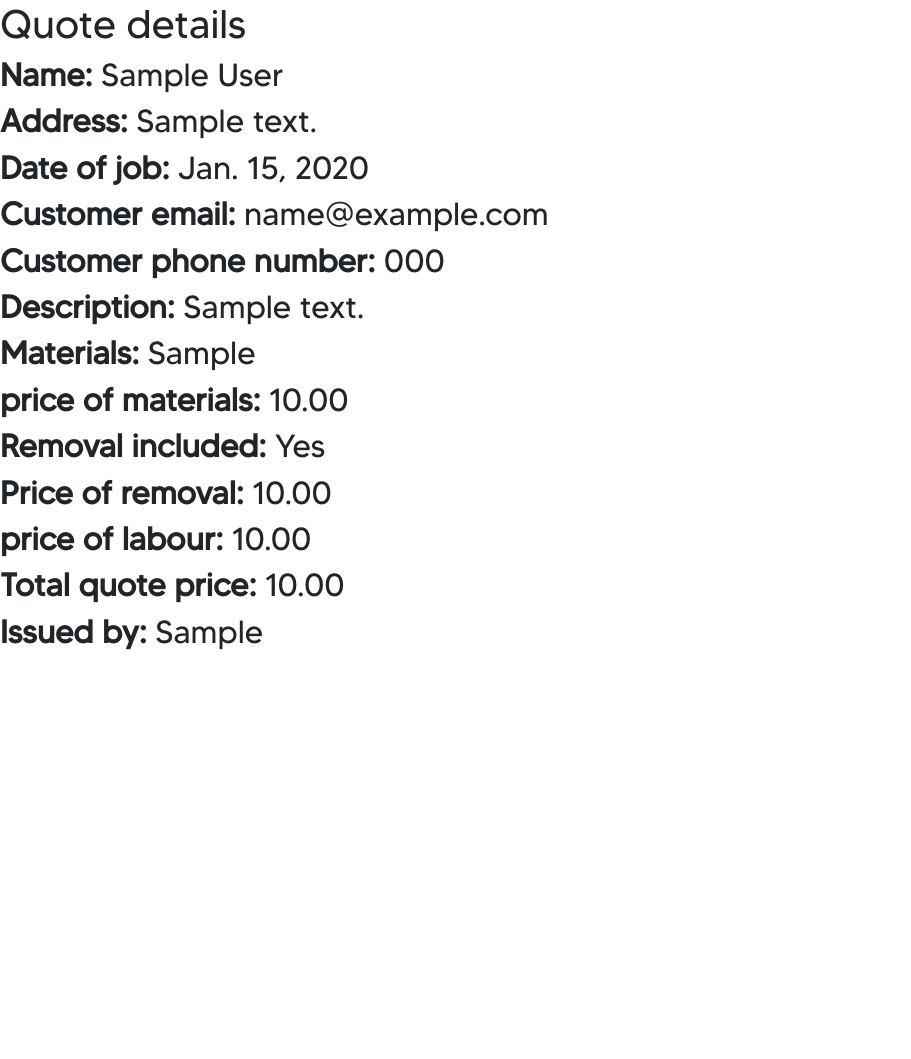
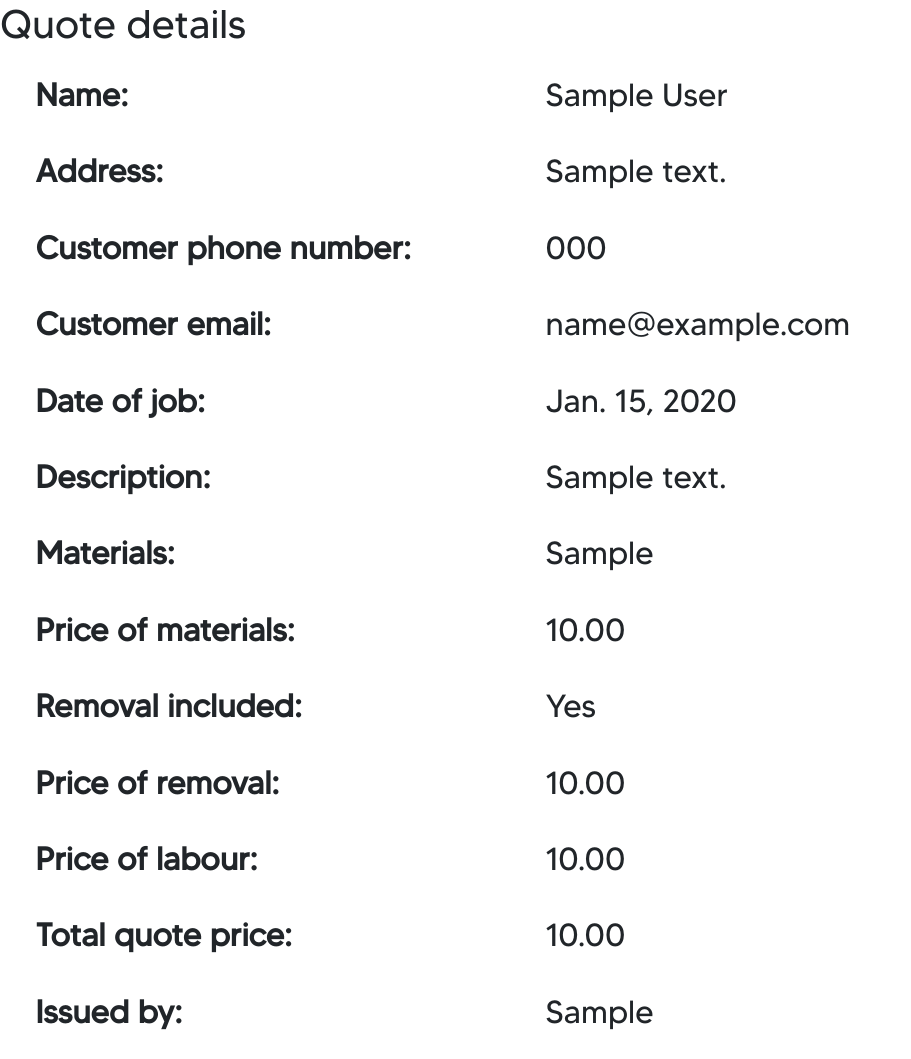
Before and after one commit to jackkeepin/Frenchay-Fencing-Management-Service, a Django app: template quote/templates/quote/quote_detail.html in a window 1280 px wide. Shown: the part 60-1119 px from the top of the page, without its empty margins (0-911 px from the left). Before the commit the page ends 710 px from the top, so only its background shows below. Run offline with Django 3.2, Linux system fonts and the light colour scheme; the template is opened without the code that fills it: values that come from a table or form of the project are taken from there, others are empty; tables that the repository leaves empty hold one stand-in row (values such as "Sample post"); some libraries are stand-ins or nearby versions.

Commit message:
Redesign of quote detail

```diff
--- a/quote/static/quote/quote_details_styles.css
+++ b/quote/static/quote/quote_details_styles.css
@@ -0,0 +1,137 @@
+#data-container {
+  margin-left: 2%;
+  /* max-width: 100vw; */
+  /* margin-right: 15%; */
+}
+
+.name {
+  grid-area: customerName;
+}
+.nameData {
+  grid-area: customerNameData;
+}
+.address {
+  grid-area: customerAddress;
+}
+.addressData {
+  grid-area: customerAddressData;
+}
+.email {
+  grid-area: customerEmail;
+}
+.emailData {
+  grid-area: customerEmailData;
+}
+.phoneNum {
+  grid-area: customerNumber;
+}
+.phoneNumData {
+  grid-area: customerNumberData;
+}
+.dateOfJob {
+  grid-area: jobDate;
+}
+.dateOfJobData {
+  grid-area: jobDateData;
+}
+.description {
+  grid-area: jobDescription;
+}
+.descriptionData {
+  grid-area: jobDescriptionData;
+}
+.materials {
+  grid-area: material;
+}
+.materialsData {
+  grid-area: materialData;
+}
+.priceOfMaterials {
+  grid-area: materialPrice;
+}
+.priceOfMaterialsData {
+  grid-area: materialPriceData;
+}
+.removalIncuded {
+  grid-area: removal;
+}
+.removalIncudedData {
+  grid-area: removalData;
+}
+.priceOfRemoval {
+  grid-area: removalPrice;
+}
+.priceOfRemovalData {
+  grid-area: removalPriceData;
+}
+.priceOfLabour {
+  grid-area: priceLabour;
+}
+.priceOfLabourData {
+  grid-area: priceLabourData;
+}
+.quotePrice {
+  grid-area: priceQuote;
+}
+.quotePriceData {
+  grid-area: priceQuoteData;
+}
+.issuedBy {
+  grid-area: issued;
+}
+.issuedByData {
+  grid-area: issuedData;
+}
+
+.grid-container {
+  display: grid;
+  grid-template-areas:
+    "customerName customerNameData customerNameData customerNameData customerNameData"
+    "customerAddress customerAddressData customerAddressData customerAddressData customerAddressData"
+    "customerNumber customerNumberData customerNumberData customerNumberData customerNumberData"
+    "customerEmail customerEmailData customerEmailData customerEmailData customerEmailData"
+    "jobDate jobDateData jobDateData jobDateData jobDateData"
+    "jobDescription jobDescriptionData jobDescriptionData jobDescriptionData jobDescriptionData"
+    "material materialData materialData materialData materialData"
+    "materialPrice materialPriceData materialPriceData materialPriceData materialPriceData"
+    "removal removalData removalData removalData removalData"
+    "removalPrice removalPriceData removalPriceData removalPriceData removalPriceData"
+    "priceLabour priceLabourData priceLabourData priceLabourData priceLabourData"
+    "priceQuote priceQuoteData priceQuoteData priceQuoteData priceQuoteData"
+    "issued issuedData issuedData issuedData issuedData";
+  grid-gap: 10px;
+  padding: 10px;
+  grid-template-columns: repeat(2, 500px) 30px;
+  grid-template-rows: minmax(0.5%, 100%) repeat(2, 1fr);
+  overflow-wrap: break-word;
+}
+
+.grid-container > div {
+  text-align: left;
+  padding: 10px 0;
+}
+
+@media screen and (max-width: 800px) {
+  .grid-container {
+    display: grid;
+    grid-template-areas:
+      "customerName customerNameData customerNameData customerNameData customerNameData"
+      "customerAddress customerAddressData customerAddressData customerAddressData customerAddressData"
+      "customerNumber customerNumberData customerNumberData customerNumberData customerNumberData"
+      "customerEmail customerEmailData customerEmailData customerEmailData customerEmailData"
+      "jobDate jobDateData jobDateData jobDateData jobDateData"
+      "jobDescription jobDescriptionData jobDescriptionData jobDescriptionData jobDescriptionData"
+      "material materialData materialData materialData materialData"
+      "materialPrice materialPriceData materialPriceData materialPriceData materialPriceData"
+      "removal removalData removalData removalData removalData"
+      "removalPrice removalPriceData removalPriceData removalPriceData removalPriceData"
+      "priceLabour priceLabourData priceLabourData priceLabourData priceLabourData"
+      "priceQuote priceQuoteData priceQuoteData priceQuoteData priceQuoteData"
+      "issued issuedData issuedData issuedData issuedData";
+    grid-gap: 10px;
+    padding: 10px;
+    grid-template-columns: repeat(2, 1fr) 30px;
+    grid-template-rows: minmax(0.5%, 100%) repeat(2, 1fr);
+    overflow-wrap: break-word;
+  }
+}
--- a/quote/templates/quote/quote_detail.html
+++ b/quote/templates/quote/quote_detail.html
@@ -9,57 +9,134 @@
 
     <h1>Quote details</h1>
 
+    <div class="grid-container" id="data-container">
 
-    <h2><b>Name: </b> {{ object.customer_first_name }} {{ object.customer_last_name }}</h2>
-
-    <h2><b>Address: </b> {{ object.address }}</h2>
-
-    <h2><b>Date of job: </b> {{ object.date_of_job }}</h2>
-
-    {% if object.customer_email == None %}
-        <h2><b>Customer email: </b> Not yet specified</h2>
-    {% else %}
-        <h2><b>Customer email: </b> {{ object.customer_email }}</h2>
-    {% endif %}
+        <div class="name">
+            <h2><b>Name: </b></h2>
+        </div>
+        <div class="nameData">
+            <h2>{{ object.customer_first_name }} {{ object.customer_last_name }}</h2>
+        </div>
 
 
-    <h2><b>Customer phone number: </b> {{ object.customer_phone_num }}</h2>
+        <div class="address">
+            <h2><b>Address: </b></h2>
+        </div>
+        <div class="addressData">
+            <h2>{{ object.address }}</h2>
+        </div>
 
-    <h2><b>Description: </b> {{ object.job_description }}</h2>
 
-    <h2><b>Materials: </b> {{ object.materials }}</h2>
+        <div class="dateOfJob">
+            <h2><b>Date of job: </b></h2>
+        </div>
+        <div class="dateOfJobData">
+            <h2>{{ object.date_of_job }}</h2>
+        </div>
 
-    {% if object.price_of_materials == None %}
-        <h2><b>Price of materials: </b> Not yet specified</h2>
-    {% else %}
-        <h2><b>price of materials: </b> {{ object.price_of_materials }}</h2>
-    {% endif %}
 
-    {% if object.removal_included == False %}
-        <h2><b>Removal included: </b> No</h2>
-    {% else %}
-        <h2><b>Removal included: </b> Yes</h2>
-        {% if object.price_of_removal == None %}
-            <h2><b>Price of removal: </b> Not yet specified</h2>
+        <div class="email">
+            <h2><b>Customer email: </b></h2>
+        </div>
+        <div class="emailData">
+            {% if object.customer_email == None %}
+                <h2>Not yet specified</h2>
+            {% else %}
+                <h2>{{ object.customer_email }}</h2>
+            {% endif %}
+        </div>
+
+
+        <div class="phoneNum">
+            <h2><b>Customer phone number: </b></h2>
+        </div>
+        <div class="phoneNumData">
+            <h2> {{ object.customer_phone_num }}</h2>
+        </div>
+
+
+        <div class="description">
+            <h2><b>Description: </b></h2>
+        </div>
+        <div class="descriptionData">
+            <h2>{{ object.job_description }}</h2>
+        </div>
+
+
+        <div class="materials">
+            <h2><b>Materials: </b></h2>
+        </div>
+        <div class="materialsData">
+            <h2>{{ object.materials }}</h2>
+        </div>
+
+
+        <div class="priceOfMaterials">
+            <h2><b>Price of materials: </b></h2>
+        </div>
+        <div class="priceOfMaterialsData">
+            {% if object.price_of_materials == None %}
+                <h2>Not yet specified</h2>
+            {% else %}
+                <h2>{{ object.price_of_materials }}</h2>
+            {% endif %}
+        </div>
+
+
+        <div class="removalIncluded">
+            <h2><b>Removal included: </b></h2>
+        </div>
+
+        {% if object.removal_included == False %}
+            <div class="removalIncludedData"><h2>No</h2></div>
         {% else %}
-            <h2><b>Price of removal: </b> {{ object.price_of_removal }}</h2>
+            <div class="removalIncludedData"><h2>Yes</h2></div>
+
+            <div class="priceOfRemoval">
+                <h2><b>Price of removal: </b></h2>
+            </div>
+            {% if object.price_of_removal == None %}
+                <div class="priceOfRemovalData">
+                    <h2>Not yet specified</h2>
+                </div>
+            {% else %}
+                <div class="priceOfRemovalData">
+                    <h2>{{ object.price_of_removal }}</h2>
+                </div>
+            {% endif %}
         {% endif %}
 
-        {% endif %}
-    {% if object.price_of_labour == None %}
-        <h2><b>Price of labour: </b> Not yet specified</h2>
-    {% else %}
-        <h2><b>price of labour: </b> {{ object.price_of_labour }}</h2>
-    {% endif %}
 
-    {% if object.quote_price == None %}
-        <h2><b>Total quote price: </b> Not yet specified</h2>
-    {% else %}
-        <h2><b>Total quote price: </b> {{ object.quote_price }}</h2>
-
-        {% endif %}
-
-        <h2><b>Issued by: </b> {{ object.issued_by.first_name }}</h2>
+        <div class="priceOfLabour">
+            <h2><b>Price of labour: </b></h2>
+        </div>
+        <div class="priceOfLabourData">
+            {% if object.price_of_labour == None %}
+                <h2>Not yet specified</h2>
+            {% else %}
+                <h2>{{ object.price_of_labour }}</h2>
+            {% endif %}
+        </div>
 
 
+        <div class="quotePrice">
+            <h2><b>Total quote price: </b></h2>
+        </div>
+        <div class="quotePriceData">
+            {% if object.quote_price == None %}
+                <h2>Not yet specified</h2>
+            {% else %}
+                <h2>{{ object.quote_price }}</h2>
+        {% endif %}
+        </div>
+
+
+        <div class="issuedBy">
+            <h2><b>Issued by: </b></h2>
+        </div>
+        <div class="issuedByData">
+            <h2>{{ object.issued_by.first_name }}</h2>
+        </div>
+
+    </div>
 {% endblock content %}
```
